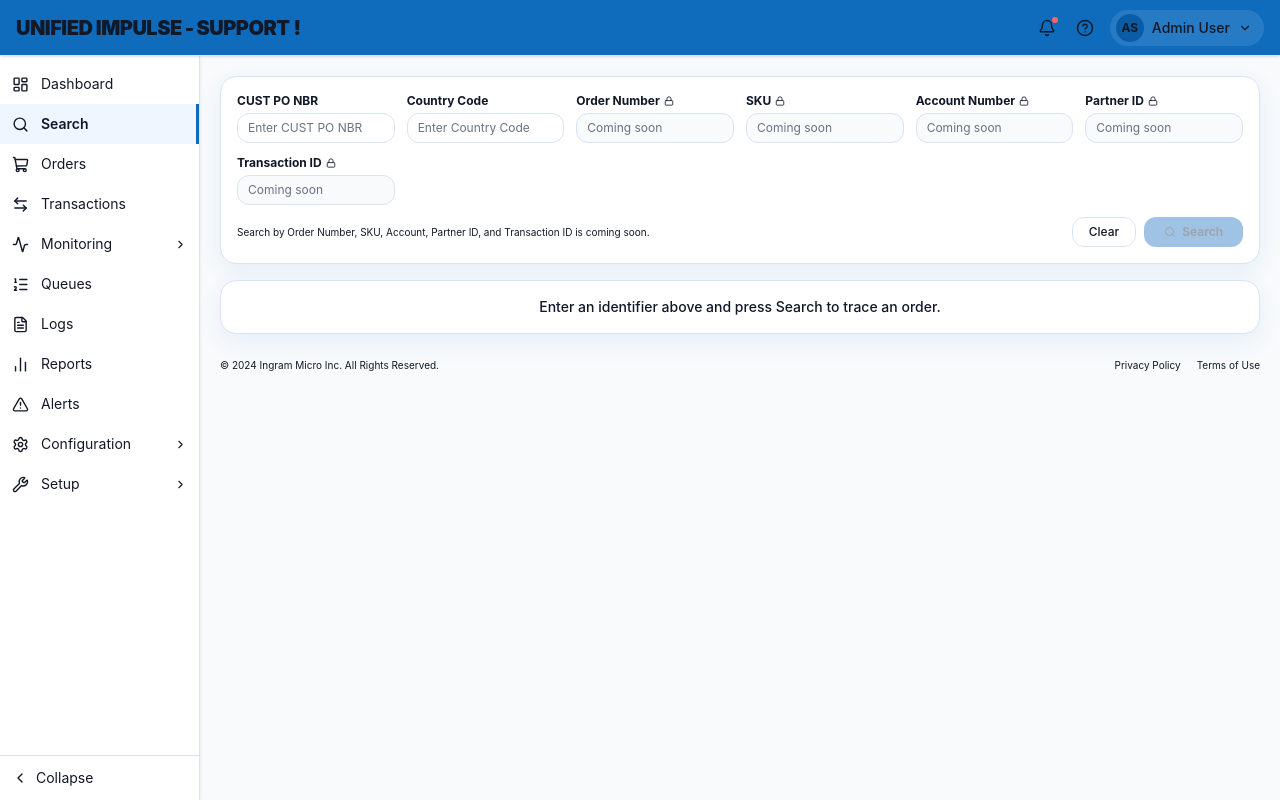
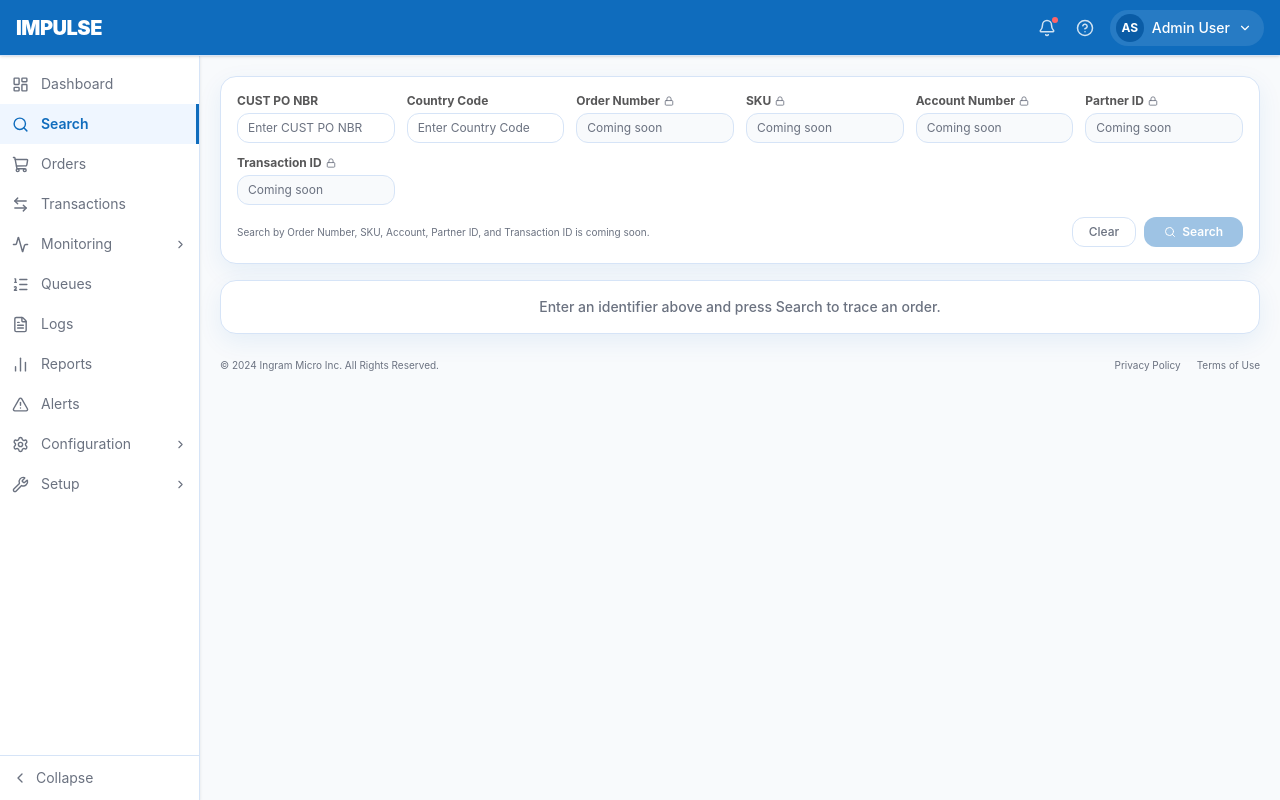
Before and after one commit to im-charmi152/Impulse_Tool, a React (Vite) app in the folder my-dashboard/: page / in a window 1280 px wide. Built offline with nearby package versions, Linux system fonts and the light colour scheme.

Commit message:
color change

```diff
--- a/my-dashboard/src/App.jsx
+++ b/my-dashboard/src/App.jsx
@@ -23,7 +23,7 @@ export default function Dashboard() {
   const headerOrder = useMemo(() => data?.order ?? null, [data]);
 
   return (
-    <div className="min-h-screen bg-[#F8FAFC] text-[#1F2937] font-sans force-black-text">
+    <div className="min-h-screen bg-[#F8FAFC] text-[#1F2937] font-sans">
       <Header toggleSidebar={() => setMobileOpen(!mobileOpen)} />
       <Sidebar
         collapsed={sidebarCollapsed}
--- a/my-dashboard/src/components/layout/Header.jsx
+++ b/my-dashboard/src/components/layout/Header.jsx
@@ -13,13 +13,8 @@ function Header({ toggleSidebar }) {
         </button>
         <div className="flex items-center gap-0.5 select-none">
           <span className="text-white font-black text-xl tracking-tight">
-            UNIFIED IMPULSE
+            IMPULSE
           </span>
-          <span className="text-[#D6E4F7] font-black text-xl">‑</span>
-          <span className="text-white font-black text-xl tracking-tight">
-            SUPPORT
-          </span>
-          <span className="text-white font-black text-xl ml-0.5">!</span>
         </div>
       </div>
       <div className="flex items-center gap-1">
--- a/my-dashboard/src/index.css
+++ b/my-dashboard/src/index.css
@@ -8,8 +8,8 @@
 	--accent-hover: #0a5ca6;
 	--section-header: #0f6cbd;
 	--border-soft: #d6e4f7;
-	--text-primary: #1f2937;
-	--text-secondary: #6b7280;
+	--text-primary: #767676;
+	--text-secondary: #575758;
 	--shadow-soft: 0 8px 24px rgba(15, 108, 189, 0.08);
 }
 
@@ -58,8 +58,3 @@ a {
 	transition: background-color 180ms ease, color 180ms ease, border-color 180ms ease,
 		box-shadow 180ms ease;
 }
-
-.force-black-text,
-.force-black-text * {
-	color: #111827 !important;
-}
```
